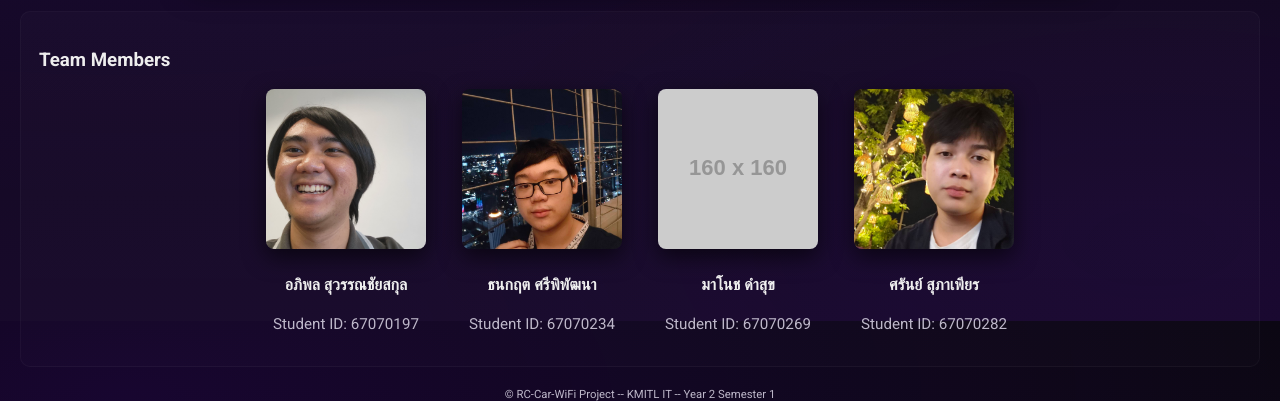
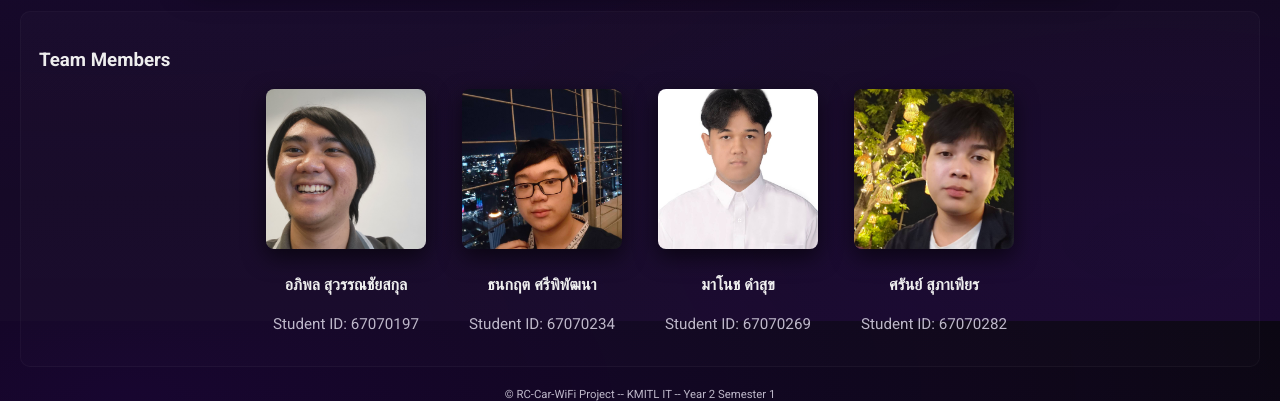
Before and after one commit to JapanSG/Physical-Computing-WIFI-RC-Car, a plain HTML site: page docs/index.html in a window 1280 px wide. Shown: the part 2079-2480 px from the top of the page. Drawn offline with Linux system fonts and the light colour scheme; placeholder pictures from the web are drawn by us.

Commit message:
Update index.html

```diff
--- a/docs/index.html
+++ b/docs/index.html
@@ -125,7 +125,7 @@
                     <p class="muted">Student ID: 67070234</p>
                 </div>
                 <div class="member">
-                    <img src="https://via.placeholder.com/160x160?text=Member+3" alt="Member 3">
+                    <img src="images\members\67070269.jpg" alt="Member 3">
                     <h4>มาโนช ดำสุข</h4>
                     <p class="muted">Student ID: 67070269</p>
                 </div>
```
